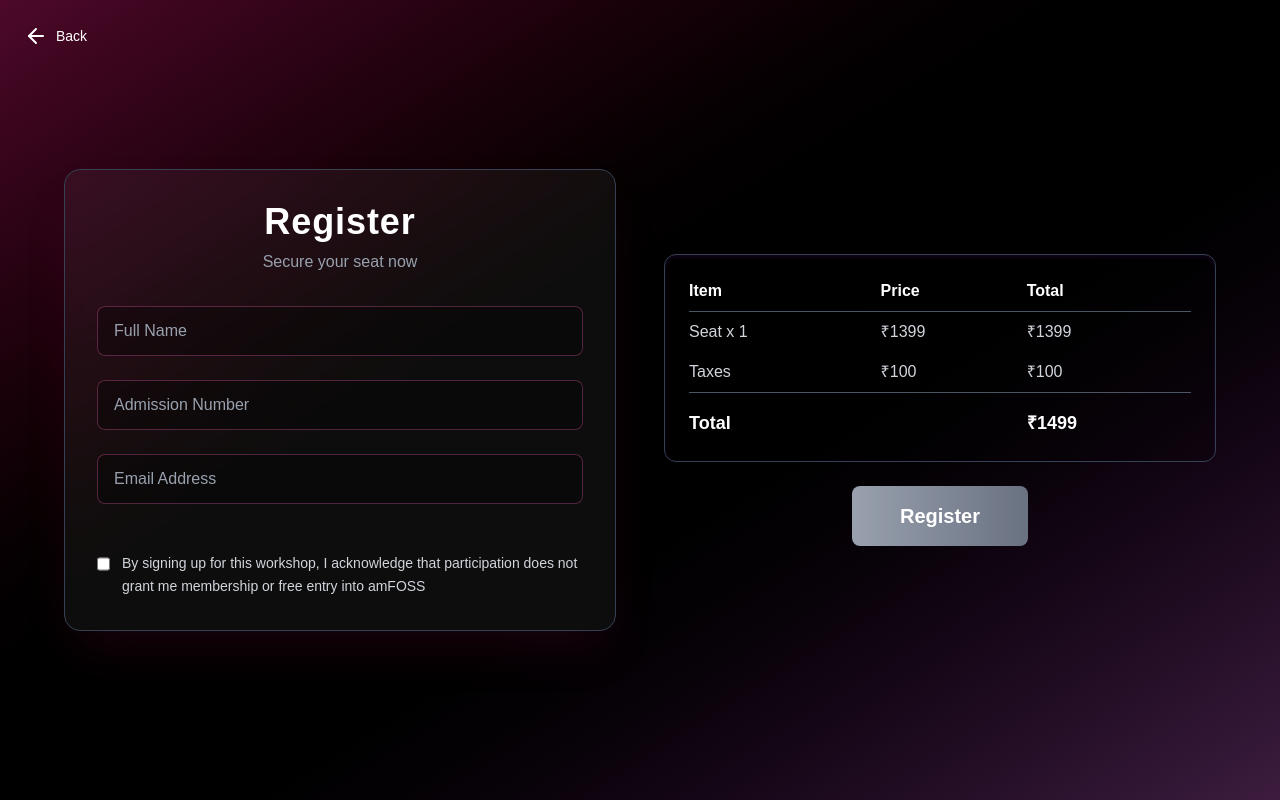
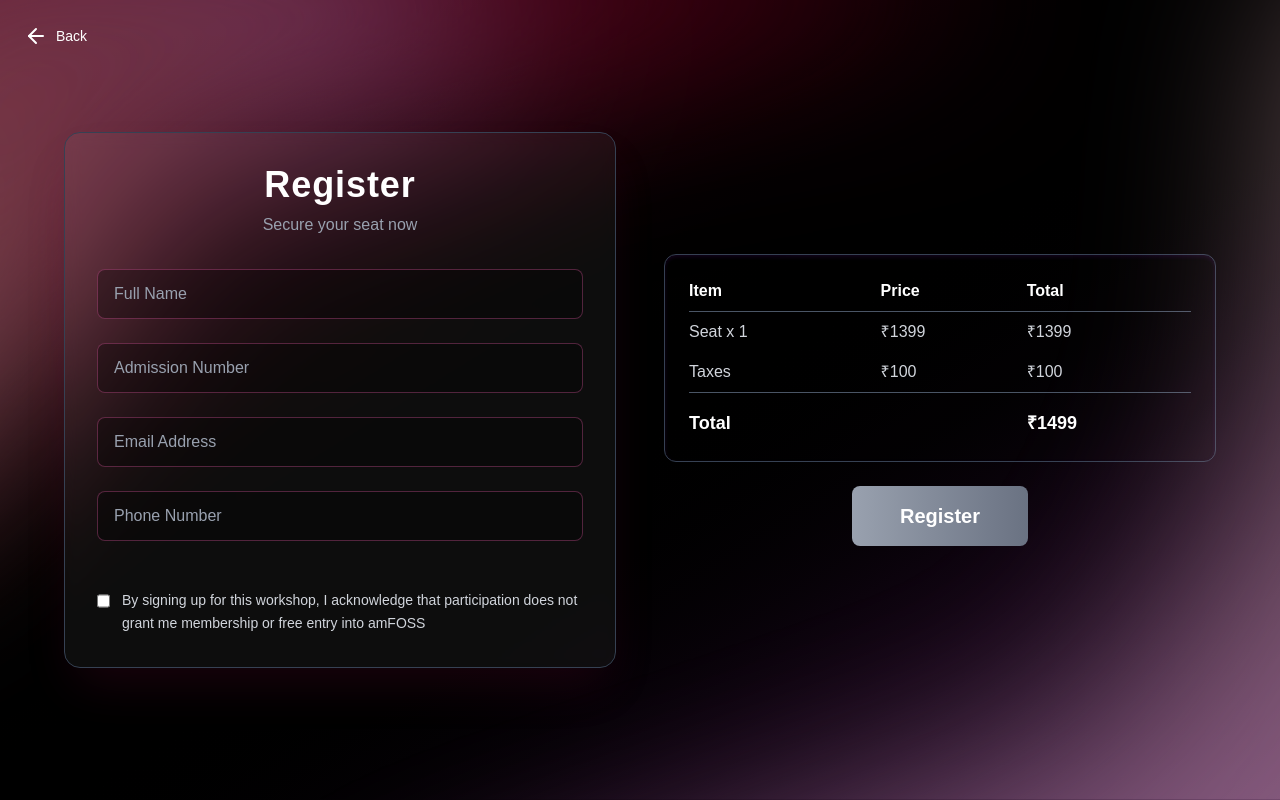
Before and after one commit to The-Yearly/workshop, a Next.js app in the folder front-end/: page /register in a window 1280 px wide. Built offline with nearby package versions, Linux system fonts and the light colour scheme; a web font is replaced by a local one.

Commit message:
Register page imprv

```diff
--- a/front-end/app/components/Header.tsx
+++ b/front-end/app/components/Header.tsx
@@ -8,9 +8,9 @@ interface headerProps {
 export default function Header({ showSeats, currentSeats }: headerProps) {
   return (
     <>
-      <div className="text-center flex-col flex items-center px-5 pt-32 pb-10 max-w-5xl mx-auto">
+      <div className="text-center flex-col flex items-center px-5 mt-60 lg:mt-60 sm:mt-40 max-w-5xl mx-auto">
         <Image src={amFoss2} alt="amFoss 2 Logo" className="w-52 h-24 mr-5" />
-        <h1 className="text-5xl md:text-9xl font-Lalezar mt-5 tracking-wider">
+        <h1 className="text-5xl md:text-9xl text-white font-Lalezar mt-5 tracking-wider">
           WORKSHOP
         </h1>
         <p className="text-3xl md:text-5xl font-Lekton mt-8 md:mt-4 text-gray-300 ">
@@ -21,34 +21,41 @@ export default function Header({ showSeats, currentSeats }: headerProps) {
           initial={{ opacity: 1 }}
           animate={{ opacity: showSeats ? 0.2 : 1 }}
           transition={{ duration: 0.5 }}
-          className="mt-16 md:mt-60 text-xl sm:text-2xl md:text-5xl transition-colors font-Lalezar flex flex-wrap items-center justify-center text-center px-4"
+          className="mt-40 text-white text-xl sm:text-xl md:text-3xl transition-colors font-Lalezar flex flex-wrap items-center justify-center text-center px-4"
         >
           Only
-          <div className="bg-gradient-to-r from-[#FF06E4] to-[#770297] text-white flex items-center rounded-md px-3 py-1 mx-4 text-xl sm:text-base md:text-2xl">
-            {currentSeats + " left"}
+          <div className="bg-gradient-to-r  from-[#FF06E4] to-[#770297] text-white flex items-center rounded-md px-3 py-1 mx-4 text-xl sm:text-xl md:text-3xl ">
+            {currentSeats + " seats"}
           </div>
           left, register today!
         </motion.div>
+        <Image
+          alt="Background"
+          width={1200}
+          height={1200}
+          className="absolute z-0 right-0"
+          src="/bg3.png"
+        />
 
         <motion.a
           href="/register"
-          whileHover={{ scale:1.05 }}
-          whileTap={{ scale: 0.95 }}
-          className="bg-gradient-to-r mt-15 from-[#FF06E4] to-[#770297] text-white px-10 py-4 rounded-xl font-Lalezar text-lg md:text-xl font-bold uppercase"
+          whileHover={{ y: -10 }}
+          whileTap={{ scale: 0.8 }}
+          className="bg-gradient-to-r mt-12  from-[#FF06E4] to-[#770297] text-white px-10 py-4 rounded-xl font-Lalezar text-xl sm:text-xl md:text-3xl  font-bold uppercase"
         >
           REGISTER NOW!
         </motion.a>
       </div>
-      <div className="max-w-4xl mx-auto my-30 px-6 md:px-10">
-        <div>
-          <div className="mb-8 w-fit">
-            <p className="text-4xl font-bold text-white mt-20">OUR AIM</p>
+      <div className="max-w-4xl mx-auto my-40 px-6 md:px-10">
+        <div className="mb-8 w-fit">
+            <p className="text-4xl font-bold text-white">OUR AIM</p>
             <div className="w-[80%] m-auto mt-1 h-1 bg-gradient-to-r  from-[#FF06E4] to-[#770297]"></div>
-          </div>
         </div>
-        <p className="text-lg md:text-xl leading-relaxed text-gray-300">
+        <p className="text-2xl font-bold leading-relaxed text-white">
           The
-          <span className="text-[#FF06E4] font-bold mx-1">amFOSS Workshop</span>
+          <span className="text-[#FF06E4] font-bold mx-1">
+            amFOSS Workshop
+          </span>
           is designed to be the perfect starting point for students who are
           fresh out of school and curious about the world of computer science
           and software development. Whether you come from a technical background
--- a/front-end/app/page.tsx
+++ b/front-end/app/page.tsx
@@ -16,7 +16,7 @@ export default function WorkshopPage() {
   };
   return (
     <>
-      <div className="min-h-screen z-10 bg-gradient-to-b  from-[#202020] to-[#000] overflow-x-hidden">
+      <div className="min-h-screen z-10 bg-gradient-to-b text-white from-[#202020] to-[#000] overflow-x-hidden">
         <Image
           alt="Background"
           width={1200}
@@ -25,13 +25,6 @@ export default function WorkshopPage() {
           src="/bg1.png"
         />
         <NavBar currentSeats={currentSeats} triggerSeats={triggerSeats} />
-        <Image
-          alt="Background"
-          width={1200}
-          height={1200}
-          className="absolute z-0 right-0 pointer-events-none"
-          src="/bg3.png"
-        />
         <motion.div
           initial={{ opacity: 0, y: 20 }}
           animate={{ opacity: 1, y: 0 }}
--- a/front-end/app/register/page.tsx
+++ b/front-end/app/register/page.tsx
@@ -4,6 +4,7 @@ import { useEffect, useState } from "react";
 import { FormData } from "../utils/types";
 import { ToastContainer, toast } from "react-toastify";
 import { ArrowLeft } from "lucide-react";
+import Image from "next/image";
 import Link from "next/link";
 
 export default function Component() {
@@ -11,6 +12,7 @@ export default function Component() {
     email: "",
     name: "",
     roll: "",
+    phone: "",
     checkBox: false,
   });
   const [isDisabled, setIsDisabled] = useState(true);
@@ -56,6 +58,20 @@ export default function Component() {
 
   return (
     <div className="min-h-screen flex items-center justify-center bg-gradient-to-br from-[#4d0929] via-[#000000] to-[#3c1c3f] relative px-6">
+      <Image
+        alt="Background"
+        width={1200}
+        height={1200}
+        className="absolute z-0 top-0 left-0 pointer-events-none"
+        src="/bg1.png"
+      />
+      <Image
+        alt="Background"
+        width={1200}
+        height={1200}
+        className="absolute z-0 scale-y-[-1] bottom-0 right-0 pointer-events-none"
+        src="/bg2.png"
+      />
       <ToastContainer />
       <div className="absolute top-6 left-6 z-50">
         <Link
@@ -73,7 +89,7 @@ export default function Component() {
         transition={{ duration: 0.8, ease: "easeOut" }}
         className="max-w-6xl mx-auto w-full"
       >
-        <div className="grid grid-cols-1 lg:grid-cols-2 gap-12 items-start">
+        <div className="grid grid-cols-1 my-20 lg:grid-cols-2 gap-12 items-start">
           <div className="backdrop-blur-sm bg-white/5 p-8 rounded-2xl border border-gray-700 shadow-2xl shadow-pink-900/20">
             <div className="text-center mb-8">
               <motion.h1
@@ -112,7 +128,14 @@ export default function Component() {
                 onChange={changeValue}
                 className="w-full px-4 py-3 bg-black/30 border border-pink-400/30 rounded-lg text-white placeholder-gray-400 focus:outline-none focus:border-pink-500"
               />
-
+              <input
+                type="tel"
+                name="phone"
+                placeholder="Phone Number"
+                value={formData.phone}
+                onChange={changeValue}
+                className="w-full px-4 py-3 bg-black/30 border border-pink-400/30 rounded-lg text-white placeholder-gray-400 focus:outline-none focus:border-pink-500"
+              />
               <div className="flex items-start space-x-3 mt-6">
                 <input
                   type="checkbox"
--- a/front-end/app/utils/types.ts
+++ b/front-end/app/utils/types.ts
@@ -20,5 +20,6 @@ export interface FormData {
   email: string;
   name: string;
   roll: string;
+  phone:string;
   checkBox: boolean;
 }
```
